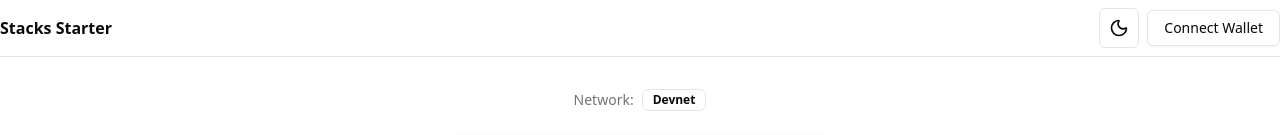
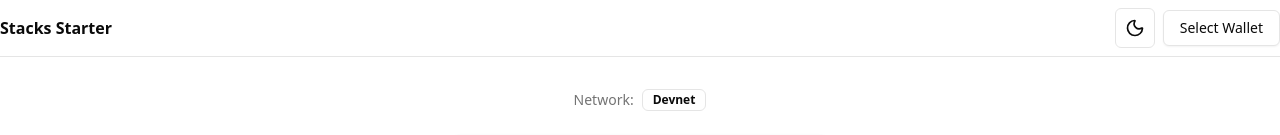
Before and after one commit to kenny-stacks/stacks-starter, a Next.js app in the folder front-end/: page / in a window 1280 px wide. Shown: the top 135 px of the page. Built offline with nearby package versions, Linux system fonts and the light colour scheme.

Commit message:
feat(03-03): integrate wallet components into navbar
- Import useWallet, ConnectButton, WalletDropdown
- Conditionally render based on isConnected state
- Remove placeholder Button component
- Shows ConnectButton when disconnected
- Shows WalletDropdown when connected

```diff
--- a/front-end/src/components/navbar.tsx
+++ b/front-end/src/components/navbar.tsx
@@ -1,16 +1,20 @@
 "use client"
 
-import { Button } from "@/components/ui/button"
 import { ThemeToggle } from "@/components/theme-toggle"
+import { useWallet } from "@/components/providers/wallet-provider"
+import { ConnectButton } from "@/components/wallet/connect-button"
+import { WalletDropdown } from "@/components/wallet/wallet-dropdown"
 
 export function Navbar() {
+  const { isConnected } = useWallet()
+
   return (
     <nav className="sticky top-0 z-50 w-full border-b bg-background/95 backdrop-blur supports-[backdrop-filter]:bg-background/60">
       <div className="container flex h-14 items-center justify-between">
         <div className="font-semibold">Stacks Starter</div>
         <div className="flex items-center gap-2">
           <ThemeToggle />
-          <Button variant="outline">Connect Wallet</Button>
+          {isConnected ? <WalletDropdown /> : <ConnectButton />}
         </div>
       </div>
     </nav>
```
